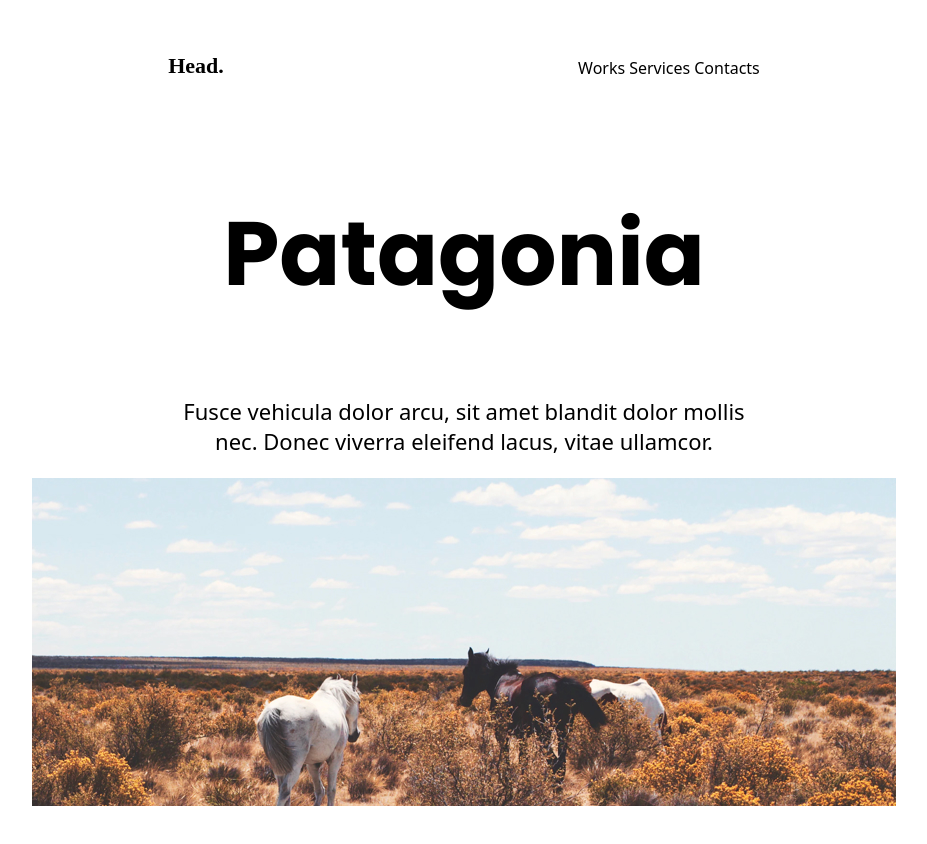
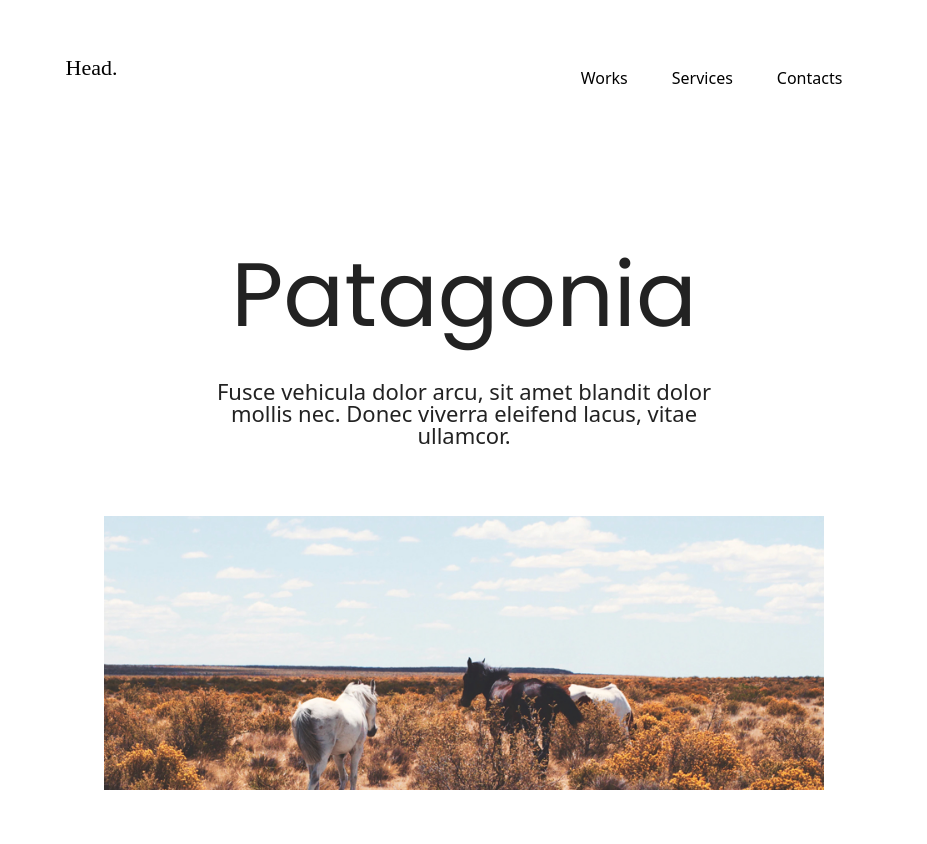
Before and after one commit to emeliethorin/responsive-designs, a plain HTML site: page index.html in a window 1280 px wide. Shown: the whole page, without its empty margins (176-1103 px from the left). Drawn offline with Linux system fonts and the light colour scheme; a web font is replaced by a local one.

Commit message:
navbar and styling corrected

```diff
--- a/index.html
+++ b/index.html
@@ -5,7 +5,9 @@
     <meta http-equiv="X-UA-Compatible" content="IE=edge">
     <meta name="viewport" content="width=device-width, initial-scale=1.0">
     <title>My responsive design</title>
+    <link rel="stylesheet" href="styles/reset.css">
     <link rel="stylesheet" href="styles/styles.css">
+
     <link rel="preconnect" href="https://fonts.googleapis.com">
     <link rel="preconnect" href="https://fonts.gstatic.com" crossorigin>
     <link href="https://fonts.googleapis.com/css2?family=Aldrich&family=Poppins:ital,wght@0,100;0,200;0,300;0,400;0,500;0,600;0,700;0,800;0,900;1,100;1,200;1,300;1,400;1,500;1,600;1,700;1,800;1,900&family=Source+Sans+3:ital,wght@0,200..900;1,200..900&display=swap" rel="stylesheet">
--- a/styles/_header.scss
+++ b/styles/_header.scss
@@ -1,8 +1,8 @@
 header {
     display: flex;
-    justify-content: space-evenly;
+    justify-content: space-around;
     align-items: center;
-    padding: 10px;
+    margin-top: 40px;
 }
 
 h3 {
@@ -13,6 +13,7 @@ h3 {
 }
 
 nav {
+    display: flex;
     gap: 28px;
 }
 
@@ -24,10 +25,12 @@ nav ul {
 nav ul li {
     display: inline-block;
     line-height: 28px;
+    margin-left: 20px;
 }
 
 nav ul li a {
     float: right;
+    margin-right: 20px;
     color: black;
     font-size: 16px;
     text-decoration: none;
--- a/styles/styles.scss
+++ b/styles/styles.scss
@@ -5,31 +5,41 @@ body {
 }
 
 .first {
+    width: auto;
+    height: 100vh;
     display: flex;
     flex-direction: column;
     justify-content: center;
     align-items: center;
     flex-wrap: wrap;
+    margin-left: 20px;
+    margin-right: 20px;
 }
 
 .card {
     min-width: 217px;
     max-width: 574px;
     text-align: center;
+    padding: 10px;
+    margin: 20px;
 }
 
 p {
     font-family: system-ui, -apple-system, BlinkMacSystemFont, 'Segoe UI', Roboto, Oxygen, Ubuntu, Cantarell, 'Open Sans', 'Helvetica Neue', sans-serif;
     font-size: 22px;
+    margin: 20px;
 }
 
 h1 {
     font-family: Poppins;
     font-size: 90px;
+    padding: 20px;
+    margin-bottom: 20px;
 }
 
 .img {
-    min-width: 256px;
+    width: 60%;
+    margin-top: 20px;
 }
 
 @media screen and (max-width: 800px) {
```
Also changed, not shown: styles/styles.css, 1 other file.
